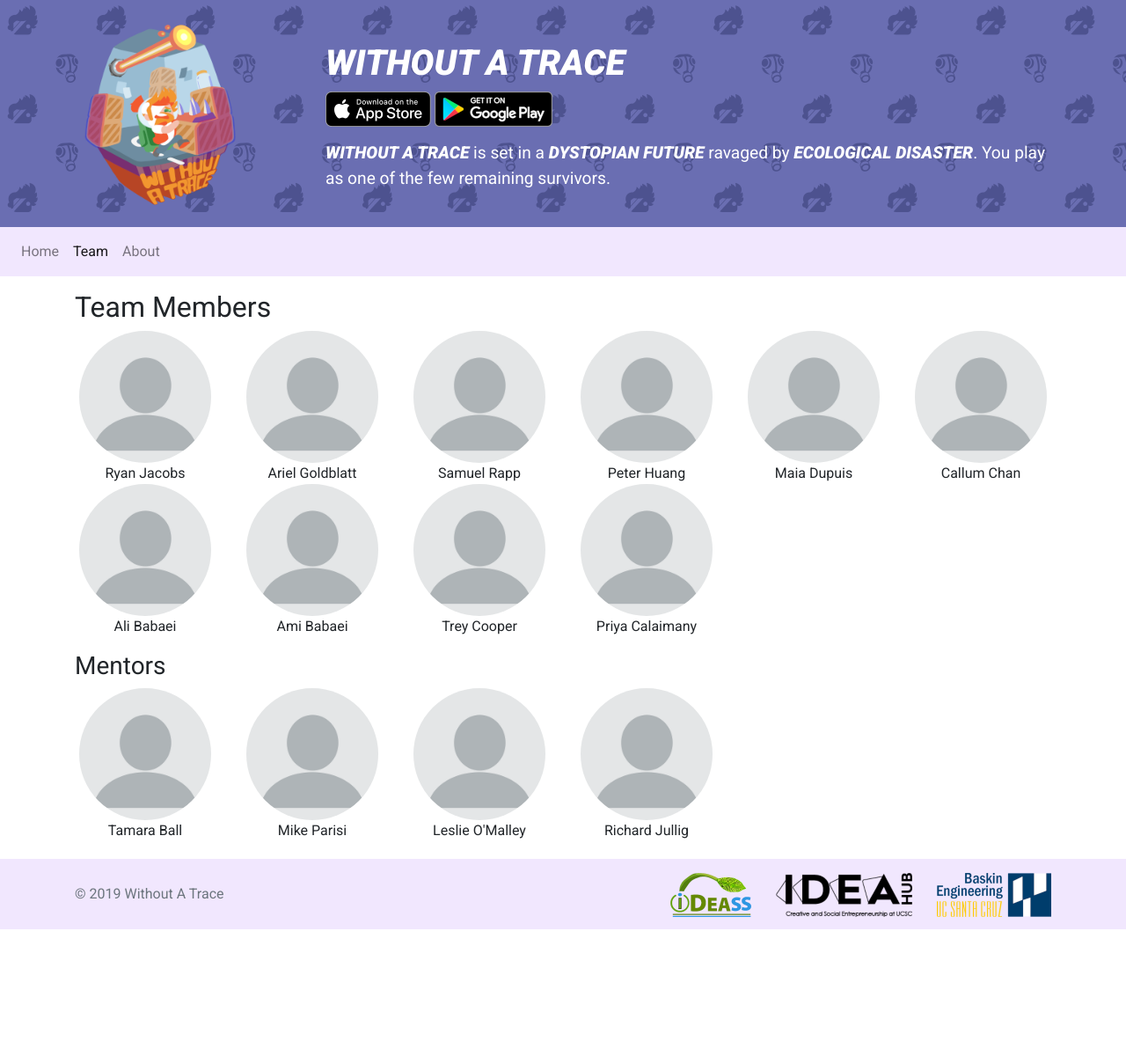
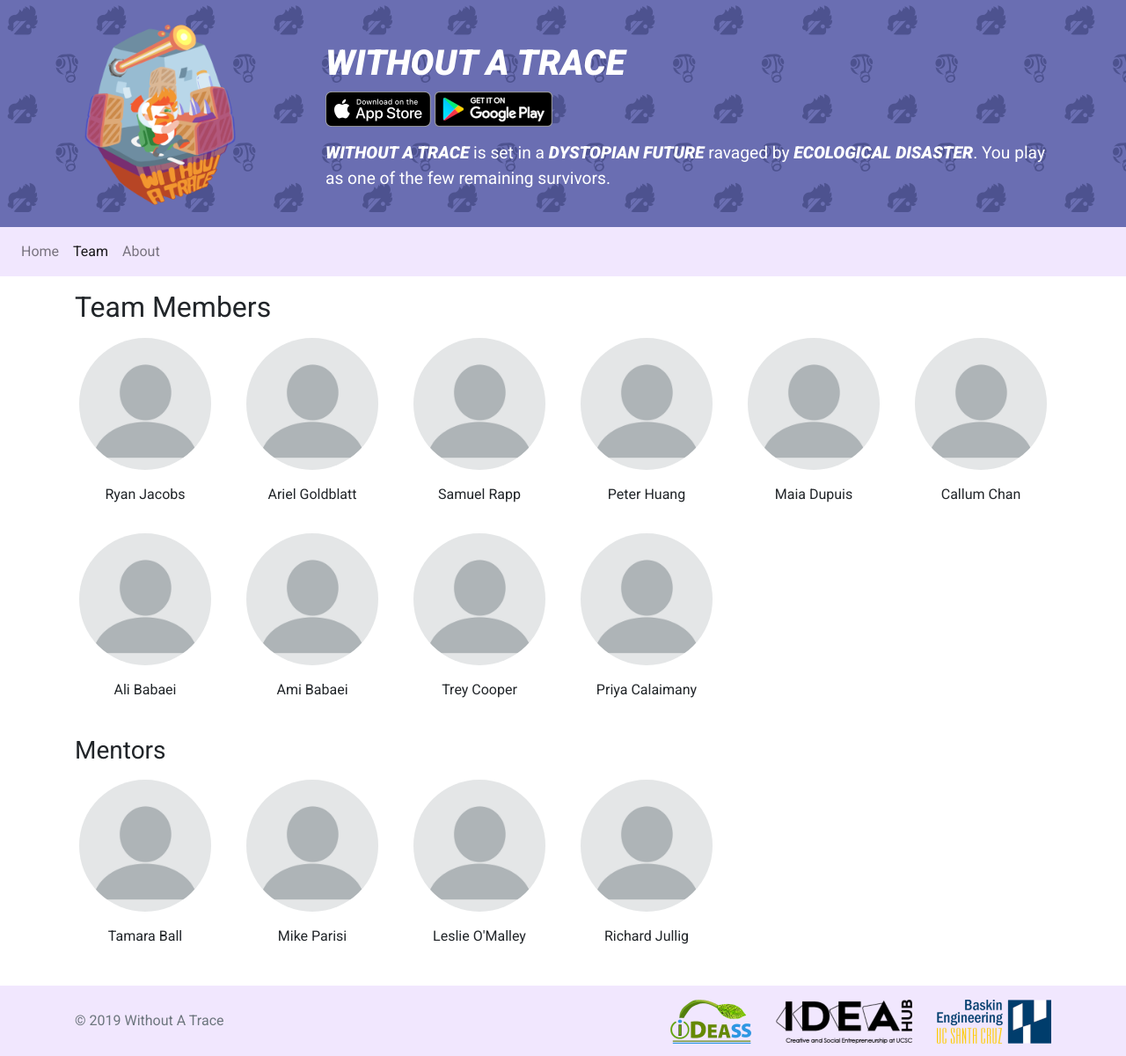
Before and after one commit to goldblattster/wat_site, a Jekyll site: the page built from team.md, in a window 1280 px wide. Shown: the whole page at 88% size. Built offline with Jekyll 4.4.1, drawn with Linux system fonts in a browser that asks for light colours; before the commit the page ends 1056 px from its top, so only the background shows below that.

```diff
--- a/_includes/teamhead.html
+++ b/_includes/teamhead.html
@@ -1,4 +1,4 @@
-<div class="col-2 text-center">
-    <img style="width: 150px" class="rounded-circle mx-auto" src="/assets/img/avatar.png" alt="{{include.member}}">
-    {{include.member}}
+<div class="col-2 text-center my-2">
+    <img style="width: 150px" class="rounded-circle mx-auto mb-3" src="/assets/img/avatar.png" alt="{{include.member}}">
+    <p>{{include.member}}</p>
 </div>
```
Also changed, not shown: about.md (+1 -1 lines), team.md (+1 -1 lines).
